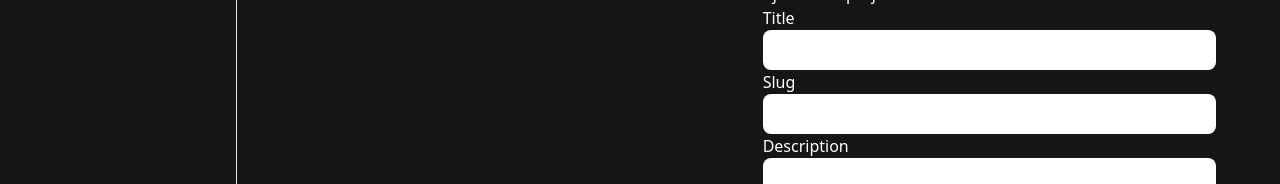
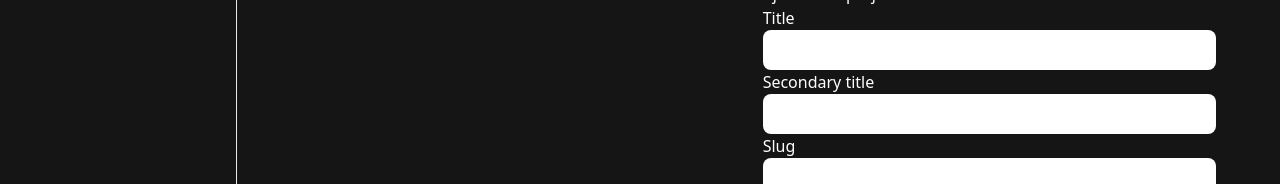
Before and after one commit to CasianLW/portfolio-casian-react-typecript-cms, a Next.js app: page /admin/works in a window 1280 px wide. Shown: the part 294-478 px from the top of the page. Built offline with nearby package versions, Linux system fonts and the light colour scheme; no server answers; the database is empty.

Commit message:
added secondaryTitle to admin addWorkComponent

```diff
--- a/components/admin/works/addWorkComponent.tsx
+++ b/components/admin/works/addWorkComponent.tsx
@@ -19,6 +19,7 @@ const AddWorkComponent: FC<AddWorkInterface> = ({ getWorksList }) => {
     seoTitle: '',
     seoDescription: '',
     title: '',
+    secondaryTitle: '',
     slug: '',
     description: '',
     imgLink: '',
@@ -47,6 +48,7 @@ const AddWorkComponent: FC<AddWorkInterface> = ({ getWorksList }) => {
           description: formData.seoDescription,
         },
         title: formData.title,
+        secondaryTitle: formData.secondaryTitle,
         slug: formData.slug,
         description: formData.description,
         coverImage: formData.imgLink,
@@ -71,6 +73,7 @@ const AddWorkComponent: FC<AddWorkInterface> = ({ getWorksList }) => {
         seoTitle: '',
         seoDescription: '',
         title: '',
+        secondaryTitle: '',
         slug: '',
         description: '',
         imgLink: '',
@@ -146,6 +149,16 @@ const AddWorkComponent: FC<AddWorkInterface> = ({ getWorksList }) => {
         <div className="grid">
           <label htmlFor="title">Title</label>
           <input required type="text" name="title" value={formData.title} onChange={handleInputChange} />
+        </div>
+        <div className="grid">
+          <label htmlFor="secondaryTitle">Secondary title</label>
+          <input
+            required
+            type="text"
+            name="secondaryTitle"
+            value={formData.secondaryTitle}
+            onChange={handleInputChange}
+          />
         </div>
         <div className="grid">
           <label htmlFor="slug">Slug</label>
```
